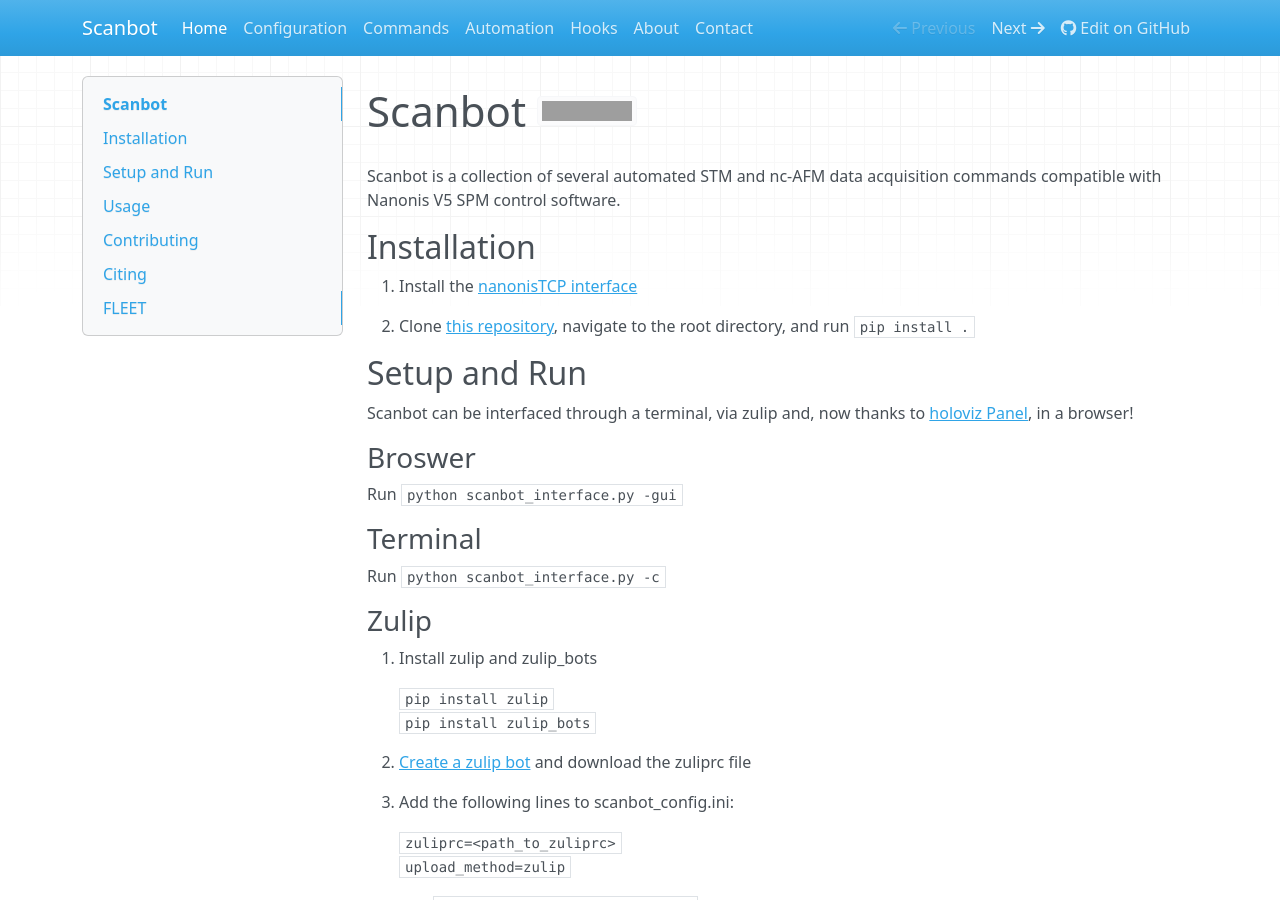
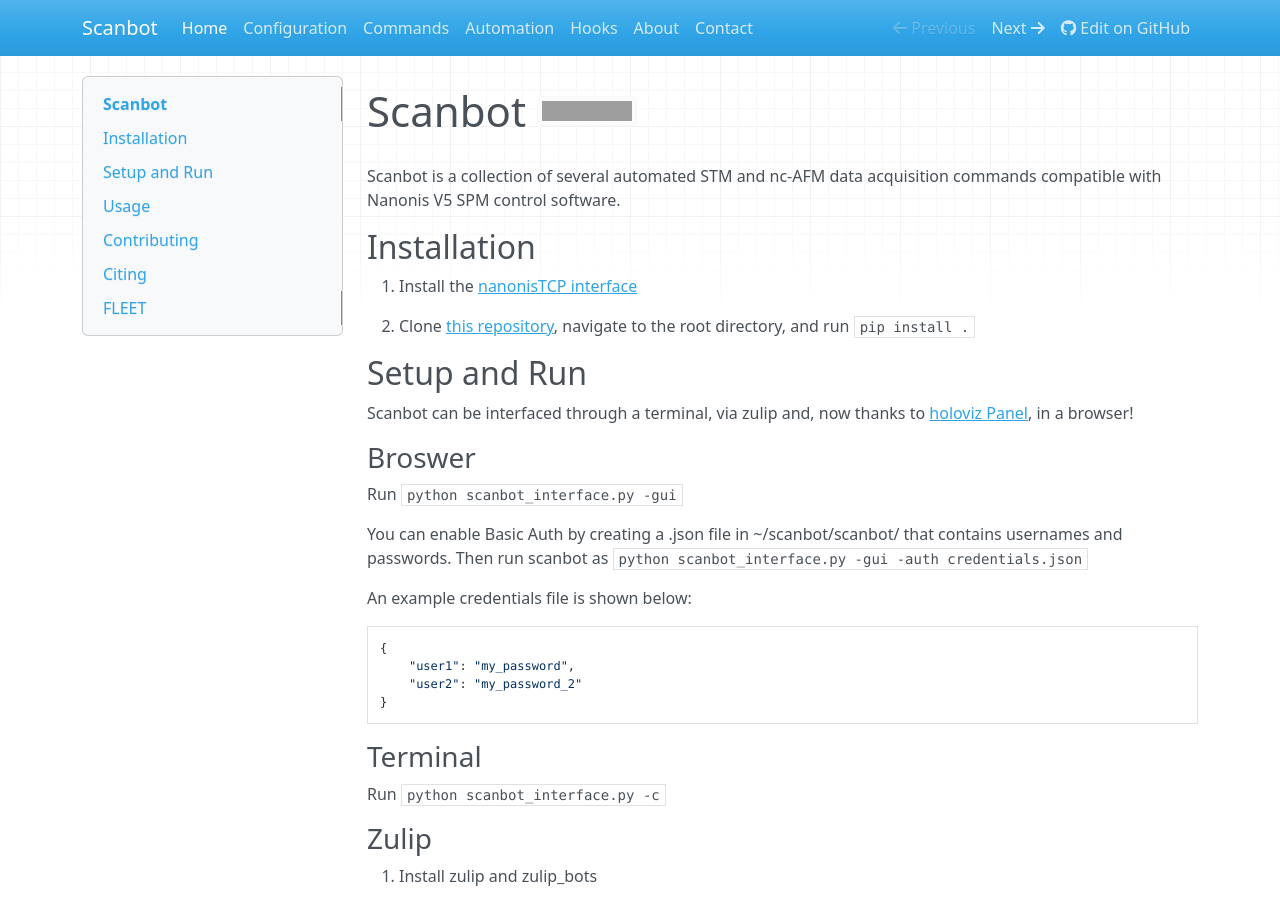
Before and after one commit to New-Horizons-SPM/scanbot, an MkDocs documentation site: the page built from docs/index.md, in a window 1280 px wide and 900 px high. Built offline with MkDocs 1.6.1, drawn with Linux system fonts in a browser that asks for light colours; nearby versions of some CDN libraries; grey boxes are pictures that could not be loaded.

Commit message:
Added documentation for auth

````diff
--- a/docs/index.md
+++ b/docs/index.md
@@ -13,6 +13,16 @@ Scanbot can be interfaced through a terminal, via zulip and, now thanks to [holo
 
 ### Broswer
 Run ```python scanbot_interface.py -gui```
+
+You can enable Basic Auth by creating a .json file in ~/scanbot/scanbot/ that contains usernames and passwords. Then run scanbot as ```python scanbot_interface.py -gui -auth credentials.json```
+
+An example credentials file is shown below:
+```Python
+{
+    "user1": "my_password",
+    "user2": "my_password_2"
+}
+```
 
 ### Terminal
 Run ```python scanbot_interface.py -c```
````
Also changed, not shown: 1 other file.
